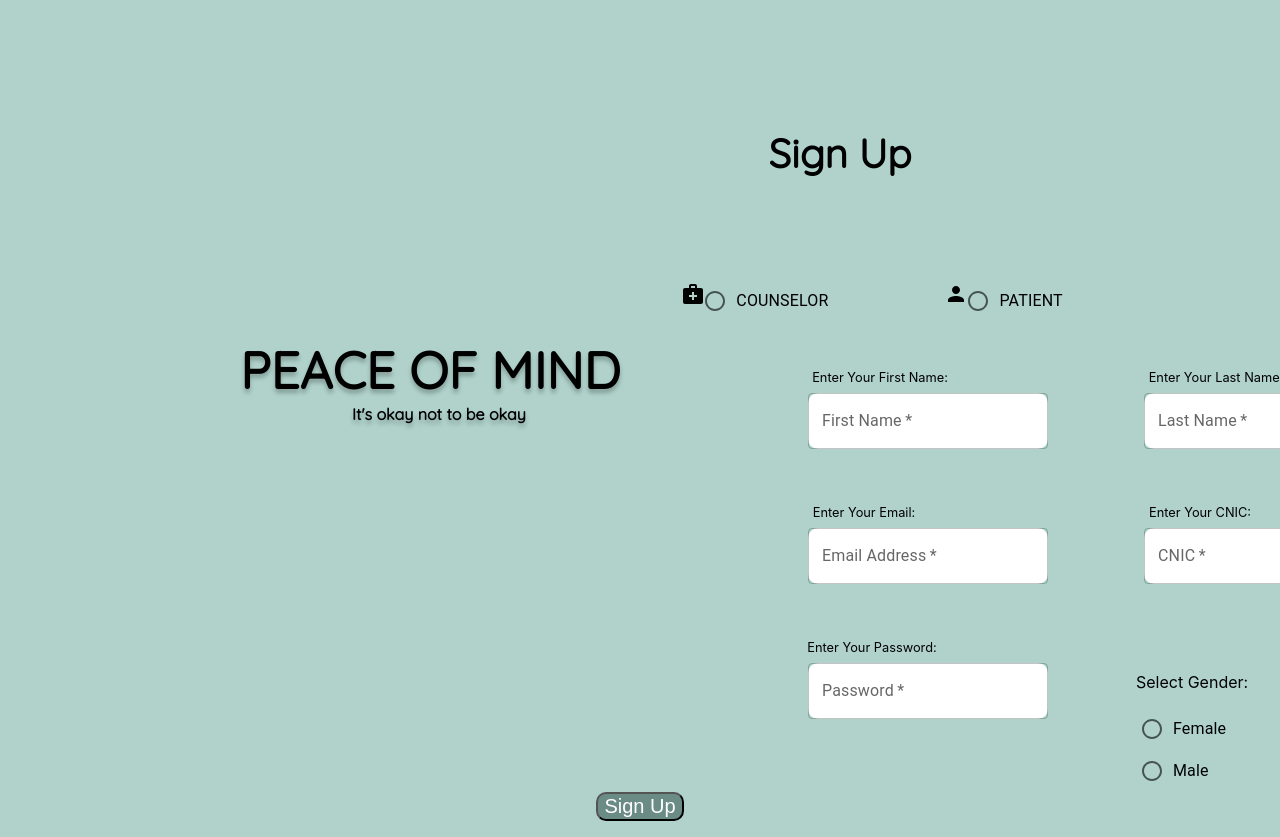
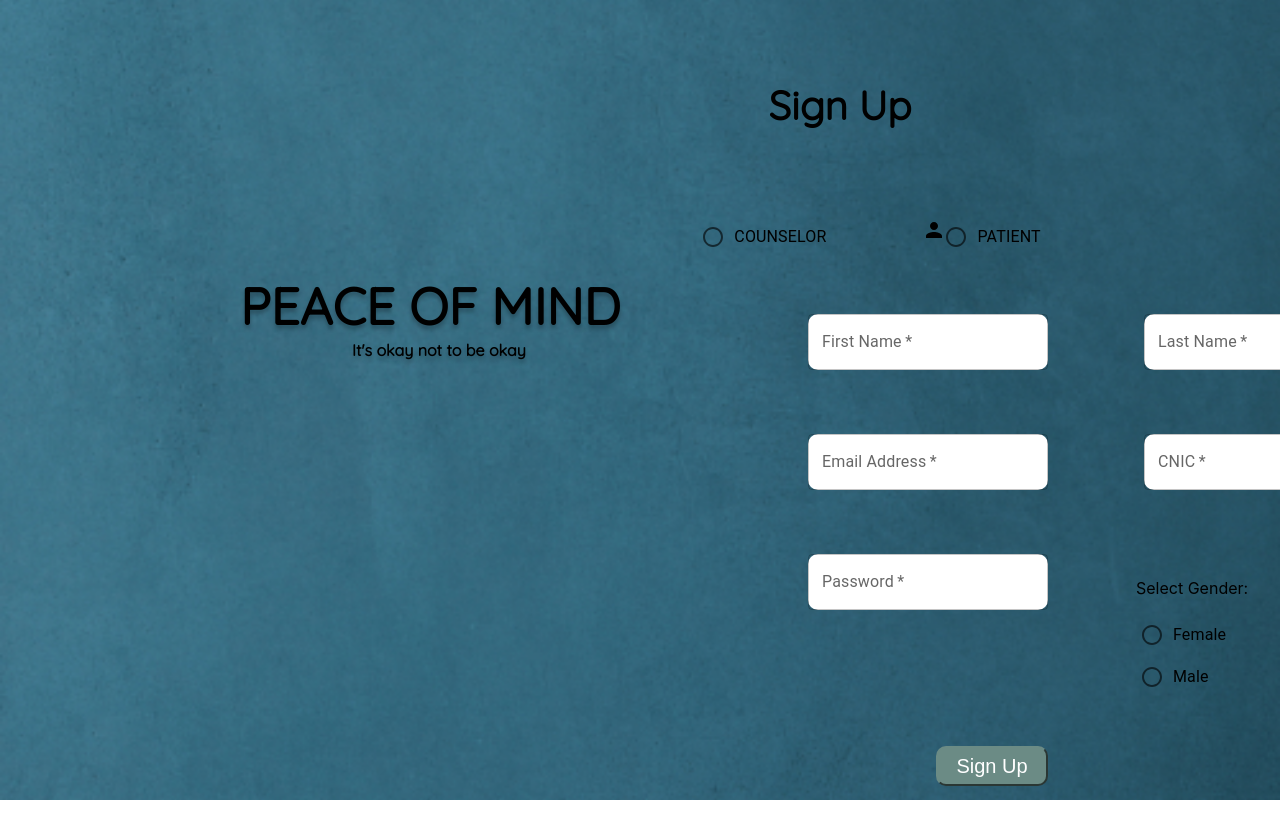
Before and after one commit to mohammadsabih6/React_FrontEnd, a React (Create React App) app: page / in a window 1280 px wide. Shown: the top 837 px of the page. After the commit the page ends 802 px from the top, so only its background shows below. Built offline with nearby package versions, Linux system fonts and the light colour scheme.

Commit message:
react refactored

```diff
--- a/src/components/LoginPage.jsx
+++ b/src/components/LoginPage.jsx
@@ -1,5 +1,7 @@
 import { useState } from "react";
+import bg from "../images/bg.jpeg";
 // import { borderColor, width } from "@mui/system";
+
 import {
   Box,
   TextField,
@@ -67,6 +69,16 @@ const Loginform = () => {
 
   return (
     <>
+      <div
+        className="login-container"
+        style={{
+          backgroundImage: `url(${bg})`,
+          backgroundPosition: "center",
+          backgroundSize: "cover",
+          backgroundRepeat: "no-repeat",
+          height: "100vh",
+          boxSizing: "border-box",
+        }}>
         <Box
           component="form"
           sx={{
@@ -82,30 +94,18 @@ const Loginform = () => {
               borderRadius: "10px",
               borderColor: "#b0d2cb",
             },
-        marginTop: "100px",
-        backgroundImage:
-          "url(https://thorekandersonville.org/wp-content/uploads/2023/04/Thorek-Andersonville-News.png)",
-        backgroundRepeat: "no-repeat",
-        borderRadius: "30px",
-        marginLeft: "250px",
-        height: "300%",
-        width: "70%",
+
           }}
-
           noValidate
-      autoComplete="on"
-    >
-
-<div style={{ marginLeft: "600px" }}>
-
-      <div style={{ marginTop: "70px" }}>
+          autoComplete="on">
+          <div style={{ marginLeft: "37%" }}>
+            <div style={{ marginTop: "13%" }}>
               <h2
                 style={{
                   fontFamily: "Quicksand, sans-serif",
                   fontSize: "2.8rem",
                   fontWeight: "bolder",
                   textShadow: "0px 4px 4px rgba(0, 0, 0, 0.25)",
-
                 }}>
                 PEACE OF MIND
               </h2>
@@ -121,7 +121,7 @@ const Loginform = () => {
             </div>
             <h1
               style={{
-            marginTop: "40px",
+                marginTop: "8%",
                 fontFamily: "Quicksand, sans-serif",
                 fontSize: "1.8rem",
                 fontWeight: "bolder",
@@ -137,11 +137,13 @@ const Loginform = () => {
                 borderColor: "white",
               }}></div>
           </div>
-       <div style={{ marginLeft: "750px" }}>
-   <label style={{ marginRight: "19rem", fontSize: "0.8rem" }}>Enter Your Email:</label>
+          <div style={{ marginLeft: "50%" }}>
+            <label style={{ marginRight: "23rem", fontSize: "0.8rem" }}>
+              Enter Your Email:
+            </label>
             <br />
             {/* Email Field */}
-        <FormControl error={Boolean(errors.email)} sx= {{width: "500px"}}>
+            <FormControl error={Boolean(errors.email)} sx={{ width: "500px" }}>
               <TextField
                 id="outlined-multiline-flexible"
                 label="Email Address"
@@ -152,27 +154,32 @@ const Loginform = () => {
                     fontSize: "0.8rem",
                   },
                   "& fieldset": {
+                    color: "black",
 
-                  backgroundColor: "white",
                     borderRadius: "10px",
                     borderColor: "white",
                   },
                 }}
-
                 value={email}
                 onChange={(e) => setEmail(e.target.value)}
               />
               {errors.email && (
-            <span style={{ color: "red" , fontSize: "0.8rem"}}>{errors.email}</span>
+                <span style={{ color: "red", fontSize: "0.8rem" }}>
+                  {errors.email}
+                </span>
               )}
             </FormControl>
           </div>
 
-      <div style={{ marginLeft: "750px", marginTop: "10px" }}>
-    <label style={{ marginRight: "16rem", fontSize: "0.8rem" }}>Enter Your Password:</label>
+          <div style={{ marginLeft: "50%", marginTop: "10px" }}>
+            <label style={{ marginRight: "22rem", fontSize: "0.8rem" }}>
+              Enter Your Password:
+            </label>
             <br />
             {/* Password Field */}
-        <FormControl error={Boolean(errors.password)} sx= {{width: "500px"}}>
+            <FormControl
+              error={Boolean(errors.password)}
+              sx={{ width: "500px" }}>
               <TextField
                 id="outlined-multiline-flexible"
                 label="Password"
@@ -184,8 +191,9 @@ const Loginform = () => {
                     fontSize: "0.8rem",
                   },
                   "& fieldset": {
+                    // backgroundColor: "white",
+                    color: "black",
 
-                  backgroundColor: "white",
                     borderRadius: "10px",
                     borderColor: "white",
                   },
@@ -194,17 +202,22 @@ const Loginform = () => {
                 onChange={(e) => setPassword(e.target.value)}
               />
               {errors.password && (
-            <span style={{ color: "red", fontSize: "0.8rem" }}>{errors.password}</span>
+                <span
+                  style={{
+                    color: "red",
+                    fontSize: "0.8rem",
+                  }}>
+                  {errors.password}
+                </span>
               )}
             </FormControl>
           </div>
-
 
           <div>
             <a
               href="#"
               style={{
-            marginLeft: "47rem",
+                marginLeft: "53rem",
 
                 fontFamily: "Quicksand, sans-serif",
                 fontSize: "12px",
@@ -216,41 +229,37 @@ const Loginform = () => {
             </a>
           </div>
 
-
           <div
             style={{
-          marginBottom: "5px",
+              marginBottom: "20px",
               borderRadius: "10px",
-          marginLeft: "600px",
-        }}>
-
-        </div>
-
+              // marginLeft: "600px",
+            }}></div>
 
           <Button
             type="submit"
             onClick={handleLogin}
             style={{
               borderRadius: "10px",
-                      marginLeft: "60rem",
+              marginLeft: "77rem",
               padding: "5px",
               width: "80px",
               marginTop: "15px",
 
-                    //   marginRight: "20px",
+
               color: "black",
               fontSize: "20px",
               ontFamily: "Quicksand, sans-serif",
               backgroundColor: "white",
               fontSize: "12px",
               fontWeight: "bold",
-                      border: "1px solid black"
+              border: "1px solid black",
             }}>
             Login
           </Button>
           <p
             style={{
-                      marginLeft: "47rem",
+              marginLeft: "45rem",
               paddingTop: "18px",
               marginBottom: "30px",
               fontFamily: "Quicksand, sans-serif",
@@ -261,15 +270,9 @@ const Loginform = () => {
             Don't have an account? <a href="">SignUp</a>
           </p>
         </Box>
+      </div>
     </>
-
-
-
   );
-
-                }
-
-
-
+};
 
 export default Loginform;
--- a/src/components/SignupPage.jsx
+++ b/src/components/SignupPage.jsx
@@ -1,265 +1,8 @@
-// import React, { useState } from 'react';
-// import Radio from '@mui/material/Radio';
-// import RadioGroup from '@mui/material/RadioGroup';
-// import Box from '@mui/material/Box';
-// import TextField from '@mui/material/TextField';
-// import FormControl from '@mui/material/FormControl';
-// import FormControlLabel from '@mui/material/FormControlLabel';
-// import MedicalServicesIcon from '@mui/icons-material/MedicalServices';
-// import PersonIcon from '@mui/icons-material/Person';
-
-// const SignupForm = () => {
-//   const [fname, setFname] = useState("");
-//   const [lname, setLname] = useState("");
-//   const [phone, setPhone] = useState("");
-//   const [address, setAddress] = useState("");
-//   const [email, setEmail] = useState("");
-//   const [cnic, setCnic] = useState("");
-//   const [password, setPassword] = useState("");
-//   const [gender, setGender] = useState('');
-//   const [role, setRole] = useState('');
-
-//   const resetForm = () => {
-//     setFname("");
-//     setLname("");
-//     setPhone("");
-//     setAddress("");
-//     setEmail("");
-//     setCnic("");
-//     setPassword("");
-//     setGender('');
-//     setRole('');
-//   };
-
-//   const handleForm = async (e) => {
-//     e.preventDefault();
-
-//     const newUser = {
-//       firstName: fname,
-//       lastName: lname,
-//       phoneNumber: phone,
-//       address: address,
-//       email: email,
-//       nationalId: cnic,
-//       password: password,
-//       gender: gender,
-//       role: role
-//     };
-
-//     try {
-//       const response = await fetch("http://localhost:8080/user/signup", {
-//         method: "POST",
-//         headers: {
-//           "Content-Type": "application/json",
-//         },
-//         body: JSON.stringify(newUser),
-//       });
-//       if (response.ok) {
-//         console.log("New User is registered!!!");
-//         console.log(newUser);
-//         resetForm(); // Reset the form after successful submission
-//       } else {
-//         console.log("Some error occurred");
-//       }
-//     } catch (error) {
-//       console.log(error);
-//     }
-//   };
-
-//   const handleGenderChange = (event) => {
-//     setGender(event.target.value);
-//   };
-
-//   const handleRoleChange = (event) => {
-//     setRole(event.target.value);
-//   };
-
-//   return (
-//   <>
-//     <Box
-//       component="form"
-//       sx={{
-//         display: 'flex',
-//         flexDirection: 'column',
-//         justifyContent: 'center',
-//         '& .MuiTextField-root': {
-//           m: 1,
-//           width: '15rem',
-//           backgroundColor: 'white',
-//           color: 'black',
-//           borderRadius: '10px',
-//           borderColor: 'white',
-
-
-
-//         },
-//         backgroundColor: '#b0d2cb'
-//       }}
-//       noValidate
-//       autoComplete="off"
-//       onSubmit={handleForm} // Add onSubmit attribute to the form
-//     >
-//       <div>
-//         <h1
-//          style={{
-//           fontFamily: "Quicksand, sans-serif",
-//           fontSize: "2.5rem",
-//           fontWeight: "bolder",
-
-//          marginTop: "5rem"}}
-//         >Sign Up</h1>
-//         <div style={{ marginRight: '800px', marginTop: '200px', marginBottom: '-200px', fontFamily: 'Quicksand, sans-serif' }}>
-//           <h2
-//            style={{
-//             fontFamily: "Quicksand, sans-serif",
-//             fontSize: "3.2rem",
-//             fontWeight: "bolder",
-//             textShadow: "0px 4px 4px rgba(0, 0, 0, 0.25)",
-//           marginRight: "10rem"}}
-//           >PEACE OF MIND</h2>
-//           <p
-//            style={{
-//             fontFamily: "Quicksand, sans-serif",
-//             fontSize: "1rem",
-//             fontWeight: "bolder",
-//             marginRight: "10rem",
-//             marginTop: "-2rem",
-//             textShadow: "0px 4px 4px rgba(0, 0, 0, 0.25)"
-//           }}
-//           >It's okay not to be okay</p>
-//         </div>
-//         <div style={{ display: 'flex', justifyContent: 'center', marginBottom: '30px', borderRadius: '10px' }}>
-//         <div style={{ marginRight: '100px' }}>
-//           <MedicalServicesIcon />
-//           <FormControlLabel
-//             value="COUNSELOR"
-//             control={<Radio />}
-//             label="COUNSELOR"
-//             checked={role === 'COUNSELOR'}
-//             onChange={handleRoleChange}
-//           />
-//         </div>
-//         <div>
-//           <PersonIcon />
-//           <FormControlLabel
-//             value="PATIENT"
-//             control={<Radio />}
-//             label="PATIENT"
-//             checked={role === 'PATIENT'}
-//             onChange={handleRoleChange}
-//           />
-//         </div>
-//       </div>
-
-//      <div className="mainForm"></div>
-//        <label style={{ marginRight: "10rem", fontSize: "0.8rem" }}>Enter Your First Name:</label>
-//        <TextField
-//           id="outlined-multiline-flexible"
-//           label="First Name"
-//           required
-//           value={fname} // Connect value to state variable
-//           onChange={(e) => setFname(e.target.value)} // Update state on change
-//         />
-//         <TextField
-//           id="outlined-multiline-flexible"
-//           label="Last Name"
-//           required
-//           value={lname}
-//           onChange={(e) => setLname(e.target.value)}
-//         />
-//       </div>
-
-//       <div>
-//       <label style={{ marginRight: "19rem", fontSize: "0.8rem" }}>Enter Your Email:</label>
-//         <TextField
-//           id="outlined-multiline-flexible"
-//           label="Phone No"
-//           required
-//           value={phone}
-//           onChange={(e) => setPhone(e.target.value)}
-//         />
-
-
-//         <TextField
-//           id="outlined-multiline-flexible"
-//           label="Address"
-//           required
-//           value={address}
-//           onChange={(e) => setAddress(e.target.value)}
-//         />
-//       </div>
-//       <div>
-//       <label style={{ marginRight: "19rem", fontSize: "0.8rem" }}>Enter Your Email:</label>
-//         <TextField
-//           id="outlined-multiline-flexible"
-//           label="Email Address"
-//           required
-//           value={email}
-//           onChange={(e) => setEmail(e.target.value)}
-//         />
-//         <TextField
-//           id="outlined-multiline-flexible"
-//           label="CNIC"
-//           required
-//           value={cnic}
-//           onChange={(e) => setCnic(e.target.value)}
-//         />
-//       </div>
-//       <label style={{ marginRight: "19rem", fontSize: "0.8rem" }}>Enter Your Email:</label>
-//       <div style={{ marginRight: '227px' }}>
-//         <TextField
-//           id="outlined-multiline-flexible"
-//           label="Password"
-//           type="password"
-//           required
-//           value={password}
-//           onChange={(e) => setPassword(e.target.value)}
-//         />
-//         <div style={{ display: 'flex', flexDirection: 'column', marginLeft: '65%', marginTop: '-70px' }}>
-//           <p style={{ marginRight: '330px' }}>Select Gender</p>
-//           <FormControl component="fieldset">
-//             <RadioGroup
-//               aria-label="gender"
-//               name="gender"
-//               value={gender}
-//               onChange={handleGenderChange}
-//             >
-//               <FormControlLabel value="female" control={<Radio />} label="Female" />
-//               <FormControlLabel value="male" control={<Radio />} label="Male" />
-//             </RadioGroup>
-
-//           </FormControl>
-
-//         </div>
-
-//       </div>
-
-//       <div></div>
-
-
-//       <div style={{ marginBottom: '192px', borderRadius: '10px' }}>
-//         <button type="submit" style={{ borderRadius: '10px', backgroundColor: '#6b8b85', color: 'white',fontSize:'20px' }}>
-//             Sign Up
-//         </button>
-
-//       </div>
-
-//     </Box>
-//     </>
-//   );
-//         }
-
-
-
-// export default SignupForm;
-
-
-
-
 
 import React, { useState } from 'react';
 import Radio from '@mui/material/Radio';
 import RadioGroup from '@mui/material/RadioGroup';
+import plan_background from '../images/plan_background.jpeg';
 import Box from '@mui/material/Box';
 import TextField from '@mui/material/TextField';
 import FormControl from '@mui/material/FormControl';
@@ -335,6 +78,14 @@ const SignupForm = () => {
 
   return (
     <>
+    <div className="signup-container" style={{
+      backgroundImage: `url(${plan_background})`,
+      backgroundPosition: "center",
+      backgroundSize: "cover",
+      backgroundRepeat: "no-repeat",
+      height: "100vh",
+
+    }}>
       <Box
         component="form"
         sx={{
@@ -349,11 +100,11 @@ const SignupForm = () => {
             borderRadius: '10px',
             borderColor: 'white',
           },
-          backgroundColor: '#b0d2cb'
+
         }}
         noValidate
         autoComplete="off"
-        onSubmit={handleForm} // Add onSubmit attribute to the form
+        onSubmit={handleForm}
       >
         <div>
           <h1
@@ -361,12 +112,12 @@ const SignupForm = () => {
               fontFamily: "Quicksand, sans-serif",
               fontSize: "2.5rem",
               fontWeight: "bolder",
-              marginTop: "8rem",
+              marginTop: "5rem",
               textAlign: "center",
-              marginLeft: "25rem" // Align the heading to the right
+              marginLeft: "25rem"
             }}
           >Sign Up</h1>
-          <div style={{ textAlign: "left", marginLeft: "15rem", marginTop: "10rem",display: "block" }}>
+          <div style={{ textAlign: "left", marginLeft: "15rem", marginTop: "9rem",display: "block" }}>
             <h2
               style={{
                 fontFamily: "Quicksand, sans-serif",
@@ -384,15 +135,17 @@ const SignupForm = () => {
                 marginLeft: "7rem",
                 marginTop: "-2.5rem",
                 textShadow: "0px 4px 4px rgba(0, 0, 0, 0.25)",
-                textAlign: "left" // Align the paragraph to the right
+                textAlign: "left"
               }}
             >It's okay not to be okay</p>
           </div>
           <div style={{ display: 'flex', justifyContent: 'center', marginBottom: '30px', borderRadius: '10px', marginLeft: "30rem",  marginTop: "-10rem"  }}>
-            <div style={{ marginRight: '100px',}}>
-              <MedicalServicesIcon />
+            <div style={{ marginRight: '10%',}}>
+              {/* <MedicalServicesIcon /> */}
               <FormControlLabel
+
                 value="COUNSELOR"
+
                 control={<Radio />}
                 label="COUNSELOR"
                 checked={role === 'COUNSELOR'}
@@ -418,7 +171,7 @@ const SignupForm = () => {
             }
           }>
           <div style={{ display: "flex", flexDirection: "column", alignItems: "center"}}>
-          <label style={{ marginRight: "6rem", fontSize: "0.8rem" }}>Enter Your First Name:</label>
+          {/* <label style={{ marginRight: "6rem", fontSize: "0.8rem" }}>Enter Your First Name:</label> */}
             <TextField
               id="outlined-multiline-flexible"
               label="First Name"
@@ -429,7 +182,7 @@ const SignupForm = () => {
 
           </div>
           <div style={{ display: "flex", flexDirection: "column", alignItems: "center" , paddingLeft: "5rem" }}>
-          <label style={{ marginRight: "6rem", fontSize: "0.8rem" }}>Enter Your Last Name:</label>
+          {/* <label style={{ marginRight: "6rem", fontSize: "0.8rem" }}>Enter Your Last Name:</label> */}
             <TextField
               id="outlined-multiline-flexible"
               label="Last Name"
@@ -452,7 +205,7 @@ const SignupForm = () => {
             }}>
 
           <div style={{ display: "flex", flexDirection: "column", alignItems: "center" , }}>
-          <label style={{ marginRight: "8rem", fontSize: "0.8rem" }}>Enter Your Email:</label>
+          {/* <label style={{ marginRight: "8rem", fontSize: "0.8rem", color: "white" }}>Enter Your Email:</label> */}
             <TextField
               id="outlined-multiline-flexible"
               label="Email Address"
@@ -463,7 +216,7 @@ const SignupForm = () => {
 
           </div>
           <div style={{ display: "flex", flexDirection: "column", alignItems: "center", paddingLeft: "5rem" }}>
-          <label style={{ marginRight: "8rem", fontSize: "0.8rem" }}>Enter Your CNIC:</label>
+          {/* <label style={{ marginRight: "8rem", fontSize: "0.8rem" }}>Enter Your CNIC:</label> */}
             <TextField
               id="outlined-multiline-flexible"
               label="CNIC"
@@ -485,7 +238,7 @@ const SignupForm = () => {
 
             }} >
         <div style={{ display: "flex", flexDirection: "column", alignItems: "center"}}>
-        <label style={{ marginRight: "7rem", fontSize: "0.8rem" }}>Enter Your Password:</label>
+        {/* <label style={{ marginRight: "7rem", fontSize: "0.8rem" }}>Enter Your Password:</label> */}
           <TextField
             id="outlined-multiline-flexible"
             label="Password"
@@ -516,12 +269,13 @@ const SignupForm = () => {
         </div>
 
         <div style={{ marginBottom: '1rem', borderRadius: '10px', textAlign: 'center' }}>
-          <button type="submit" style={{ borderRadius: '10px', backgroundColor: '#6b8b85', color: 'white', fontSize: '20px' }}>
+          <button type="submit" style={{ borderRadius: '10px', backgroundColor: '#6b8b85', color: 'white', fontSize: '20px', borderColor: "#6b8b85", width: "7rem", height: "2.5rem", marginLeft: "55%", marginTop: "3rem" }}>
             Sign Up
           </button>
      </div>
 
       </Box>
+      </div>
     </>
   );
 }
```
Also changed, not shown: src/images/bg.jpeg (added), src/images/plan_background.jpeg (added). Lines whose indentation alone changed are shown as unchanged.
